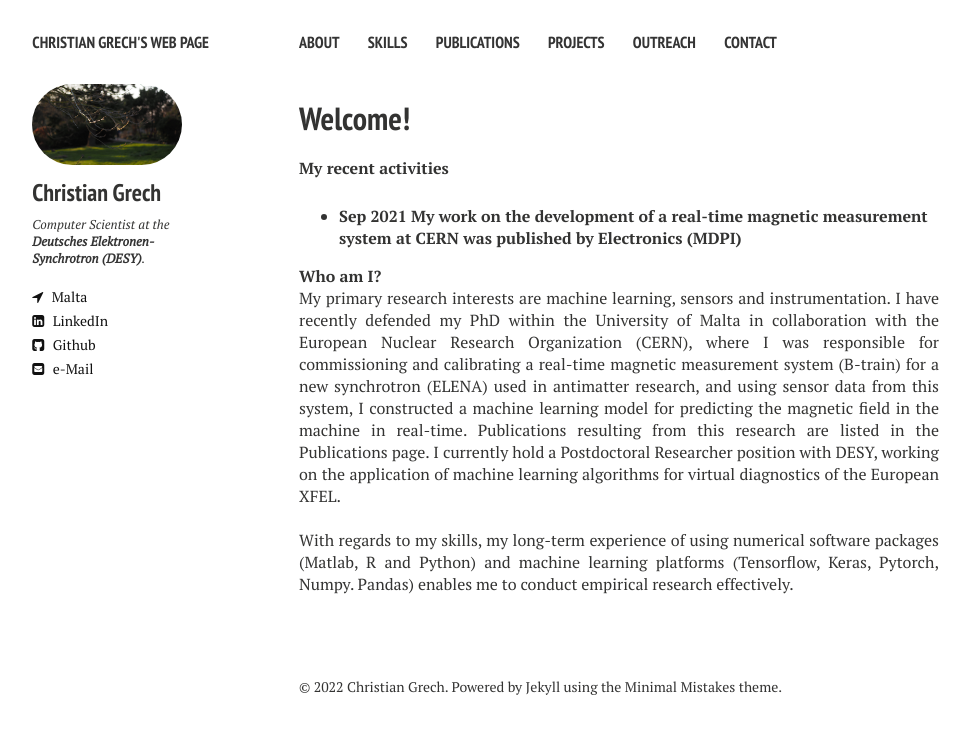
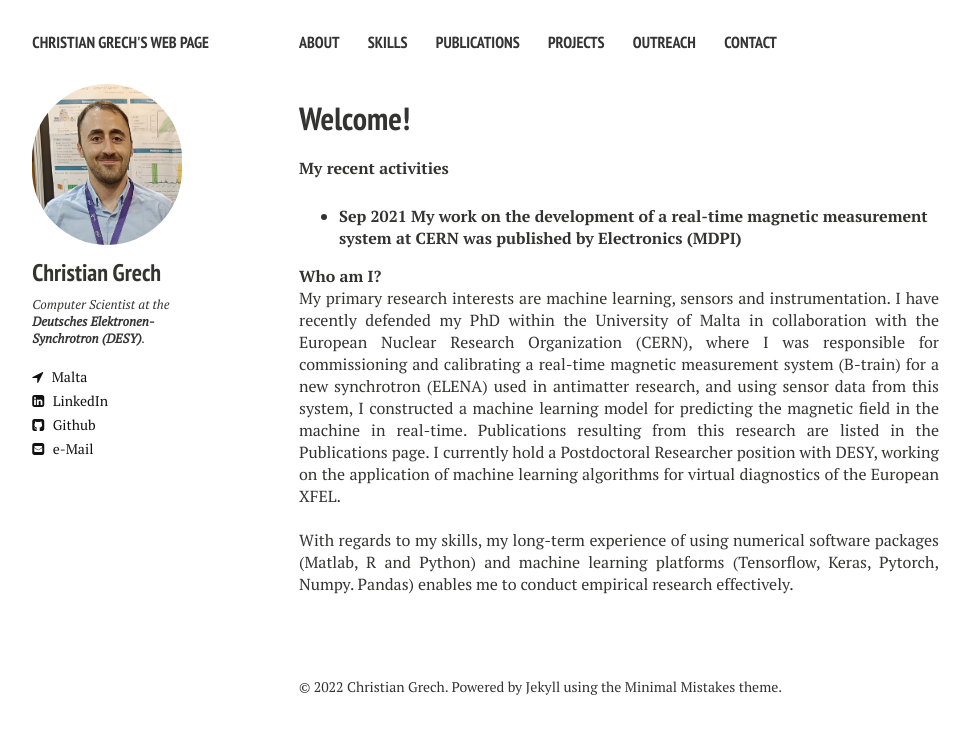
Before and after one commit to cgre23/cgre23.github.io, a Jekyll site: the page built from index.md, in a window 1280 px wide. Shown: the top 734 px of the page, without its empty margins (21-991 px from the left). Built offline with Jekyll 4.4.1, drawn with Linux system fonts in a browser that asks for light colours; nearby versions of some CDN libraries.

Commit message:
added pic

```diff
--- a/_config.yml
+++ b/_config.yml
@@ -6,7 +6,7 @@ url:              //cgre23.github.io
 # Owner/author information
 owner:
   name:           Christian Grech
-  avatar:         banner1.jpg
+  avatar:         photo7.png
   bio:            Computer Scientist at the <a href="http://desy.de"><b>Deutsches Elektronen-Synchrotron (DESY)</b>.
   location:       Germany
   email:          chrisgre23@gmail.com
```
Also changed, not shown: images/photo7.png (added).
